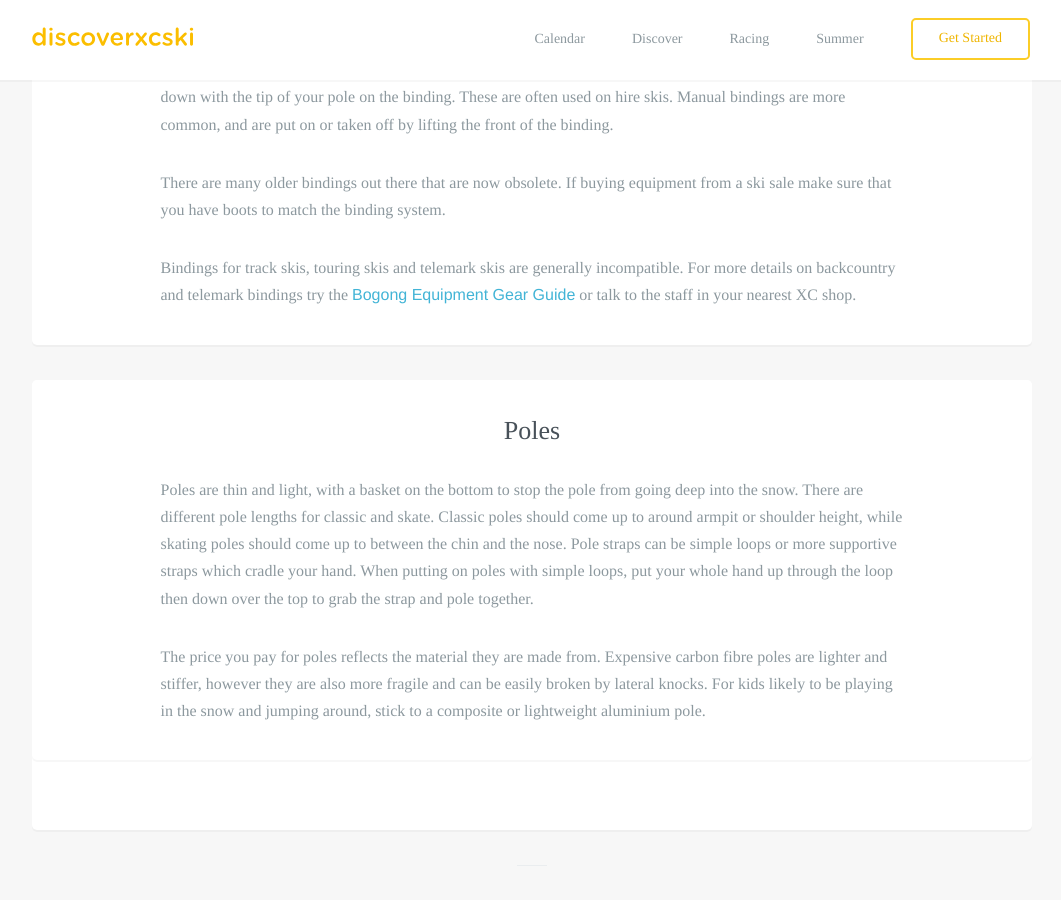
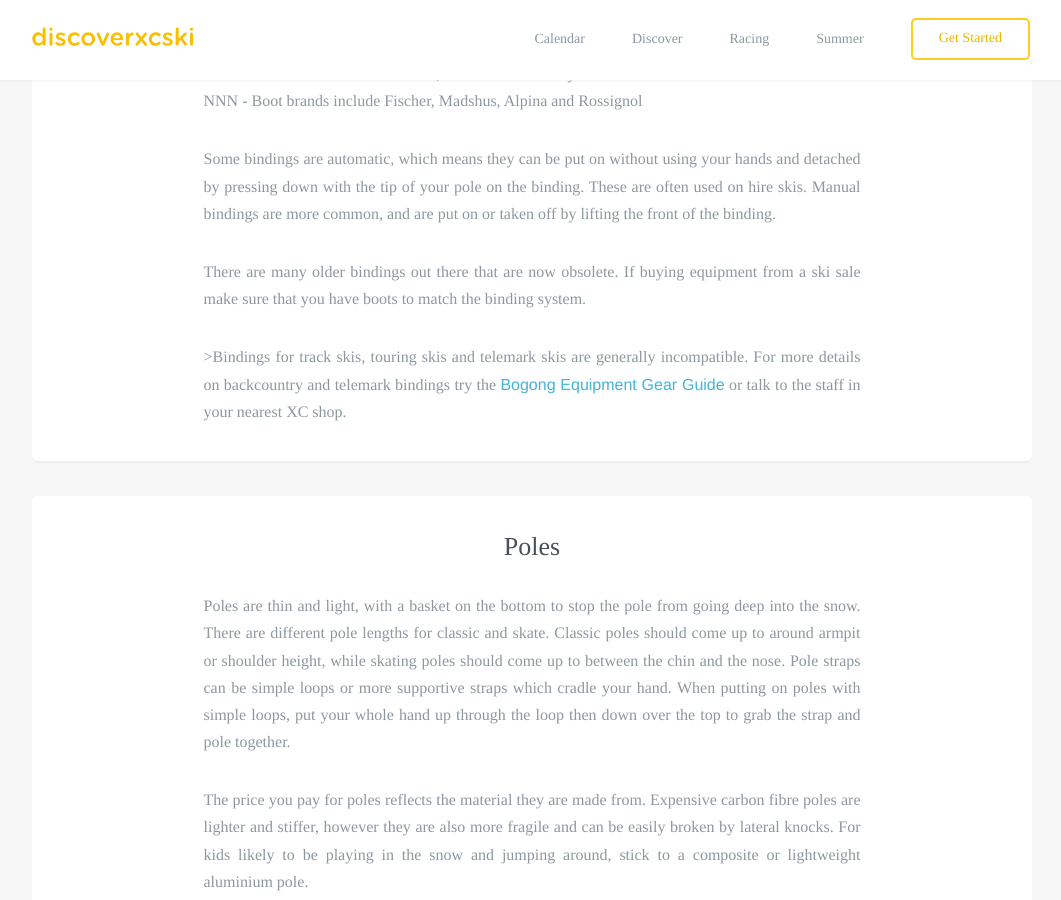
Before and after one commit to robcatto/robcatto.github.io, a Jekyll site: the page built from get-started/equipment/index.html, in a window 1280 px wide and 900 px high, scrolled down 3022 px. Shown: the whole window, without its empty margins (108-1169 px from the left). Built offline with Jekyll 4.4.1, drawn with Linux system fonts in a browser that asks for light colours; some web fonts are replaced; Markdown is read by kramdown in place of the engine named in the settings; some of the changed text lies outside the part shown.

Commit message:
Update index.html

```diff
--- a/get-started/equipment/index.html
+++ b/get-started/equipment/index.html
@@ -49,13 +49,13 @@ layout: default
                     <p class="left__aligned--p">In general cross country skis are thinner and lighter than downhill skis.  For track skiing there are two main types of skis; classic skis with a pattern/wax underneath the foot which stops it from gliding backwards, and skate skis which are completely smooth on the bottom and designed only for gliding. For both classic and skating skis probably the most important thing is that they are the right stiffness (known as flex) for your weight.
                 <h3 align=left>Classic skis</h3>
                     <p class="left__aligned--p">Classic skis come in two varieties: waxable and waxless. Waxable skis need grip wax applied to the bottom middle section in order to get grip. Waxless skis don’t need grip wax, the most common of these have a patterned section on the bottom that pushes down into the snow to get grip. These are called fishscales, step skis or similar, derived from the pattern on the bottom.
-                    <br>Micro-base skis or "zeros" are another form of waxless ski, these have a roughened section of base instead of a pattern. Micro-base skis are often good for Australian conditions/fresh snow and near zero temperatures, however they don't work so well if the snow is too cold or is icy. For the more advanced its possible to apply grip wax over the top of the micro-base skis when they are not working, however for the general public not planning to wax patterned skis are recommended.
-                        <br>Waxable skis are usually faster than all forms of waxless skis, however, getting the rigth wax is an art, particularly in Australia where conditions often change continuously throughout the day. Wax too warm and the skis will stick too much and won't glide; too cold and they won't grip. It's a different story in parts of Europe where conditions are usually more stable. The general tip: leave grip waxing to the serious racers, and if you want to learn to wax seek advice from a local expert. This <a href="http://crosscountryskier.com.au/techniques/classic/2007104186094.htm"target="blank">link</a> gives an example of what racing with waxable skis can entiail.</p>
+                    <p class="left__aligned--p">Micro-base skis or "zeros" are another form of waxless ski, these have a roughened section of base instead of a pattern. Micro-base skis are often good for Australian conditions/fresh snow and near zero temperatures, however they don't work so well if the snow is too cold or is icy. For the more advanced its possible to apply grip wax over the top of the micro-base skis when they are not working, however for the general public not planning to wax patterned skis are recommended.
+                        <p class="left__aligned--p">Waxable skis are usually faster than all forms of waxless skis, however, getting the rigth wax is an art, particularly in Australia where conditions often change continuously throughout the day. Wax too warm and the skis will stick too much and won't glide; too cold and they won't grip. It's a different story in parts of Europe where conditions are usually more stable. The general tip: leave grip waxing to the serious racers, and if you want to learn to wax seek advice from a local expert. This <a href="http://crosscountryskier.com.au/techniques/classic/2007104186094.htm"target="blank">link</a> gives an example of what racing with waxable skis can entiail.</p>
 
                    <h3 align=left>Skate skis</h3>
                     <p class="left__aligned--p">Skate skis are slightly shorter and stiffer than classic skis, and have a more rounded tip. The entire base of a skate ski is smooth, designed for optimal glide. Similar to classic skis, skate skis are designed to fit the skier’s weight and height. Skis that are too stiff will dig into the snow at the tip and tails, while soft skis can bottom out when pushing off. For skating skis having a good edge is more important than for classic skis, particular in hard-packed or icy conditions.
                      </p>
-             <p class="left__aligned--p">>Touring, Backcountry & Telemark Skis</h3>
+             <p class="left__aligned--p">Touring, Backcountry & Telemark Skis</h3>
               <p class="left__aligned--p">As you progress from touring skis to backcountry and telemark skis you can forget all the generalisations above about cross country skis being thinner and lighter than downhill skis. Serious telemarkers want fat skis with a capital PH and side-cut to boot. Of course there's a spectrum, depending on the conditions the skis are likely to be used in, and whether the skier will be using a chair-lift or their own steam to get to the top of the hills. Some touring skis and most backcountry and telemark skis have metal edges, which are handy for tackling any icy, hard-packed or chunky conditions. The prime factor in selecting touring skis is that they are stable, as most of the time they will be used on ungroomed and variable snow.
                 <p class="left__aligned--p">This site doesn't profess to be the expert on the backcountry/telemark end of the scale. For more information of what to look for when choosing the right ski, try the following guides (more links welcome):
 
@@ -65,10 +65,10 @@ layout: default
                 </section>
                   <section class="mobile_section">
                          <h3>Boots</h3>
-                    <p align=left>XC boots are quite similar to running shoes in comfort. Skating boots are higher cut than classic boots and hence have more ankle support. They are also stiffer, as skating doesn't require as much ankle flexion as classic.
+                    <p class="left__aligned--p">XC boots are quite similar to running shoes in comfort. Skating boots are higher cut than classic boots and hence have more ankle support. They are also stiffer, as skating doesn't require as much ankle flexion as classic.
                      </p>
 
-                      <p align=left>'Combi' boots can be a good way of saving money when you first get into the sport, particularly for kids who might start to race in both classic and skating races. Combi boots have higher ankle support and more stability needed for skating, but also allow flexion in the ankle needed for classic.
+                      <p class="left__aligned--p">'Combi' boots can be a good way of saving money when you first get into the sport, particularly for kids who might start to race in both classic and skating races. Combi boots have higher ankle support and more stability needed for skating, but also allow flexion in the ankle needed for classic.
                      </p>
 
 
@@ -76,14 +76,14 @@ layout: default
 
                          <section class="mobile_section">
                     <h3>Bindings</h3>
-                    <p align=left>Bindings connect the boots to the skis. For track skiing there are two main brands of binding systems used, Salomon (also known as SNS) and Rottefella (also known as NNN). This is important to know as they are incompatible with each other, so if you have the wrong boots for the bindings on your skis you are in trouble. The major ski/boots brands are aligned to one of these systems:
+                    <p class="left__aligned--p">Bindings connect the boots to the skis. For track skiing there are two main brands of binding systems used, Salomon (also known as SNS) and Rottefella (also known as NNN). This is important to know as they are incompatible with each other, so if you have the wrong boots for the bindings on your skis you are in trouble. The major ski/boots brands are aligned to one of these systems:
                     <br>
                                 <br>SNS - Boot brands include Salomon, Atomic and Oneway
                                 <br>NNN - Boot brands include Fischer, Madshus, Alpina and Rossignol
 
-                        <p align=left>Some bindings are automatic, which means they can be put on without using your hands and detached by pressing down with the tip of your pole on the binding. These are often used on hire skis. Manual bindings are more common, and are put on or taken off by lifting the front of the binding.
-                          <p align=left>There are many older bindings out there that are now obsolete. If buying equipment from a ski sale make sure that you have boots to match the binding system.
-                             <p align=left>Bindings for track skis, touring skis and telemark skis are generally incompatible. For more details on backcountry and telemark bindings try the <a href="http://www.bogong.com.au/gear/ski.html"target="blank">Bogong Equipment Gear Guide</a> or talk to the staff in your nearest XC shop.
+                        <p class="left__aligned--p">Some bindings are automatic, which means they can be put on without using your hands and detached by pressing down with the tip of your pole on the binding. These are often used on hire skis. Manual bindings are more common, and are put on or taken off by lifting the front of the binding.
+                          <p class="left__aligned--p">There are many older bindings out there that are now obsolete. If buying equipment from a ski sale make sure that you have boots to match the binding system.
+                             <p class="left__aligned--p">>Bindings for track skis, touring skis and telemark skis are generally incompatible. For more details on backcountry and telemark bindings try the <a href="http://www.bogong.com.au/gear/ski.html"target="blank">Bogong Equipment Gear Guide</a> or talk to the staff in your nearest XC shop.
                      </p>
 
                 </section>
@@ -93,8 +93,8 @@ layout: default
 
                          <section class="mobile_section">
                     <h3>Poles</h3>
-                    <p align=left>Poles are thin and light, with a basket on the bottom to stop the pole from going deep into the snow.  There are different pole lengths for classic and skate. Classic poles should come up to around armpit or shoulder height, while skating poles should come up to between the chin and the nose. Pole straps can be simple loops or more supportive straps which cradle your hand. When putting on poles with simple loops, put your whole hand up through the loop then down over the top to grab the strap and pole together.
-                    <p align=left>The price you pay for poles reflects the material they are made from. Expensive carbon fibre poles are lighter and stiffer, however they are also more fragile and can be easily broken by lateral knocks. For kids likely to be playing in the snow and jumping around, stick to a composite or lightweight aluminium pole.
+                    <p class="left__aligned--p">Poles are thin and light, with a basket on the bottom to stop the pole from going deep into the snow.  There are different pole lengths for classic and skate. Classic poles should come up to around armpit or shoulder height, while skating poles should come up to between the chin and the nose. Pole straps can be simple loops or more supportive straps which cradle your hand. When putting on poles with simple loops, put your whole hand up through the loop then down over the top to grab the strap and pole together.
+                    <p class="left__aligned--p">The price you pay for poles reflects the material they are made from. Expensive carbon fibre poles are lighter and stiffer, however they are also more fragile and can be easily broken by lateral knocks. For kids likely to be playing in the snow and jumping around, stick to a composite or lightweight aluminium pole.
                      </p>
 
 
```
